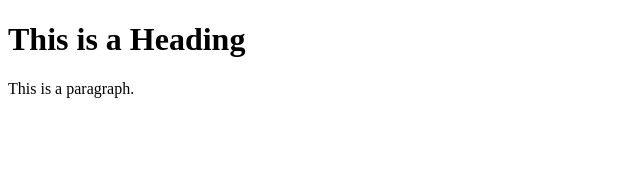
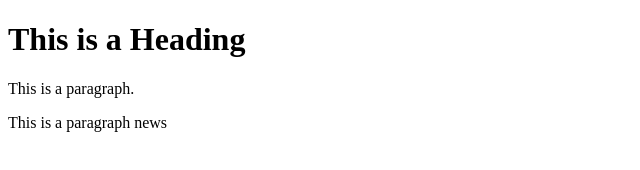
Before and after one commit to ddsjaeger/testgit, a plain HTML site: page index.html in a window 1280 px wide. Shown: the whole page, without its empty margins (0-640 px from the left). Drawn offline with Linux system fonts and the light colour scheme.

Commit message:
bug fixed

```diff
--- a/index.html
+++ b/index.html
@@ -7,6 +7,7 @@
 
 <h1>This is a Heading</h1>
 <p>This is a paragraph.</p>
+<p>This is a paragraph news</p>
 
 </body>
 </html>
```
